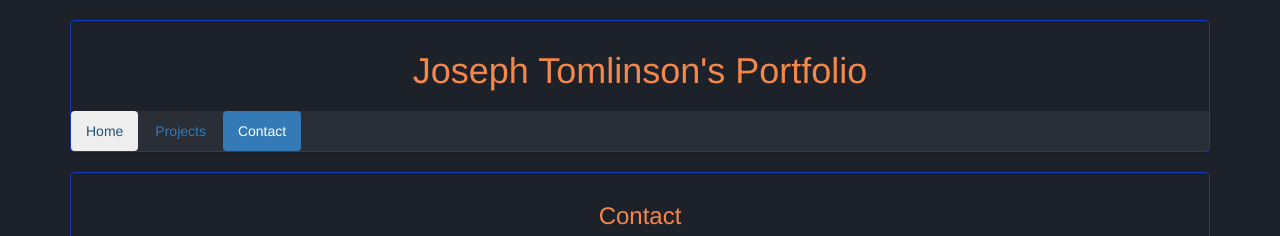
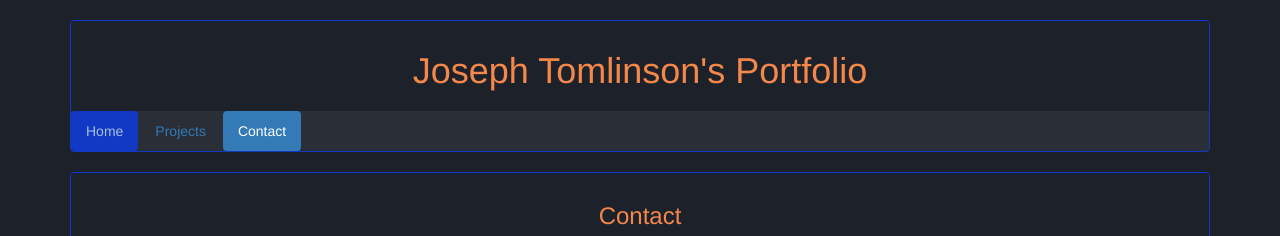
Before and after one commit to bizzclaw/portfolio, a plain HTML site: page contact.html in a window 1280 px wide. In both pictures the pointer is over the link "Home". Shown: the top 236 px of the page. Drawn offline with nearby package versions, Linux system fonts and the light colour scheme.

Commit message:
Improve button hover color

```diff
--- a/css/styles.css
+++ b/css/styles.css
@@ -66,6 +66,11 @@ h1, h2, h3, h4 {
   margin: 20px;
 }
 
+.nav>li>a:focus, .nav>li>a:hover {
+  background-color: var(--col_outline);
+  color: var(--col_text)
+}
+
 /*change color theme and make images smaller for printers*/
 @media print {
   :root {
```
